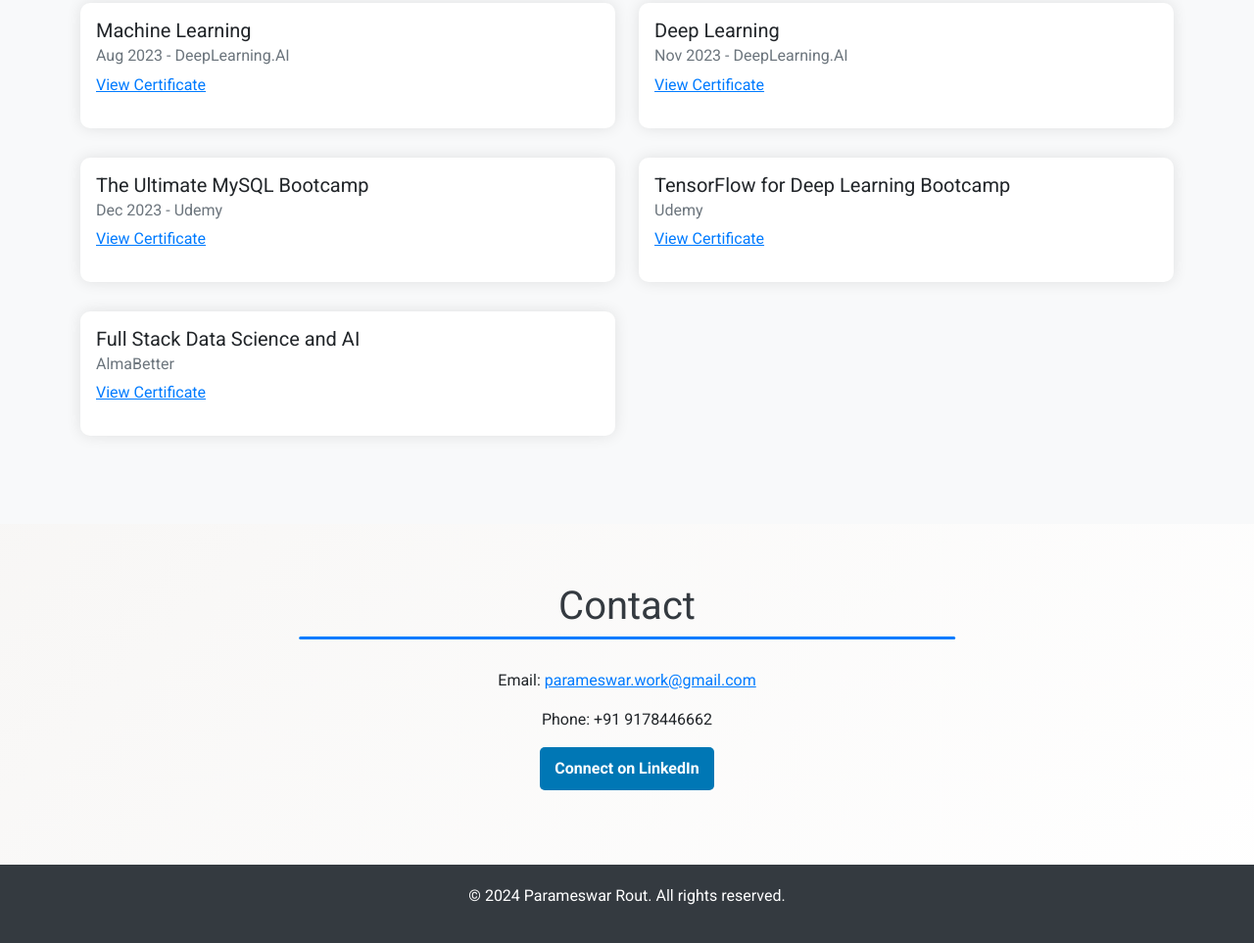
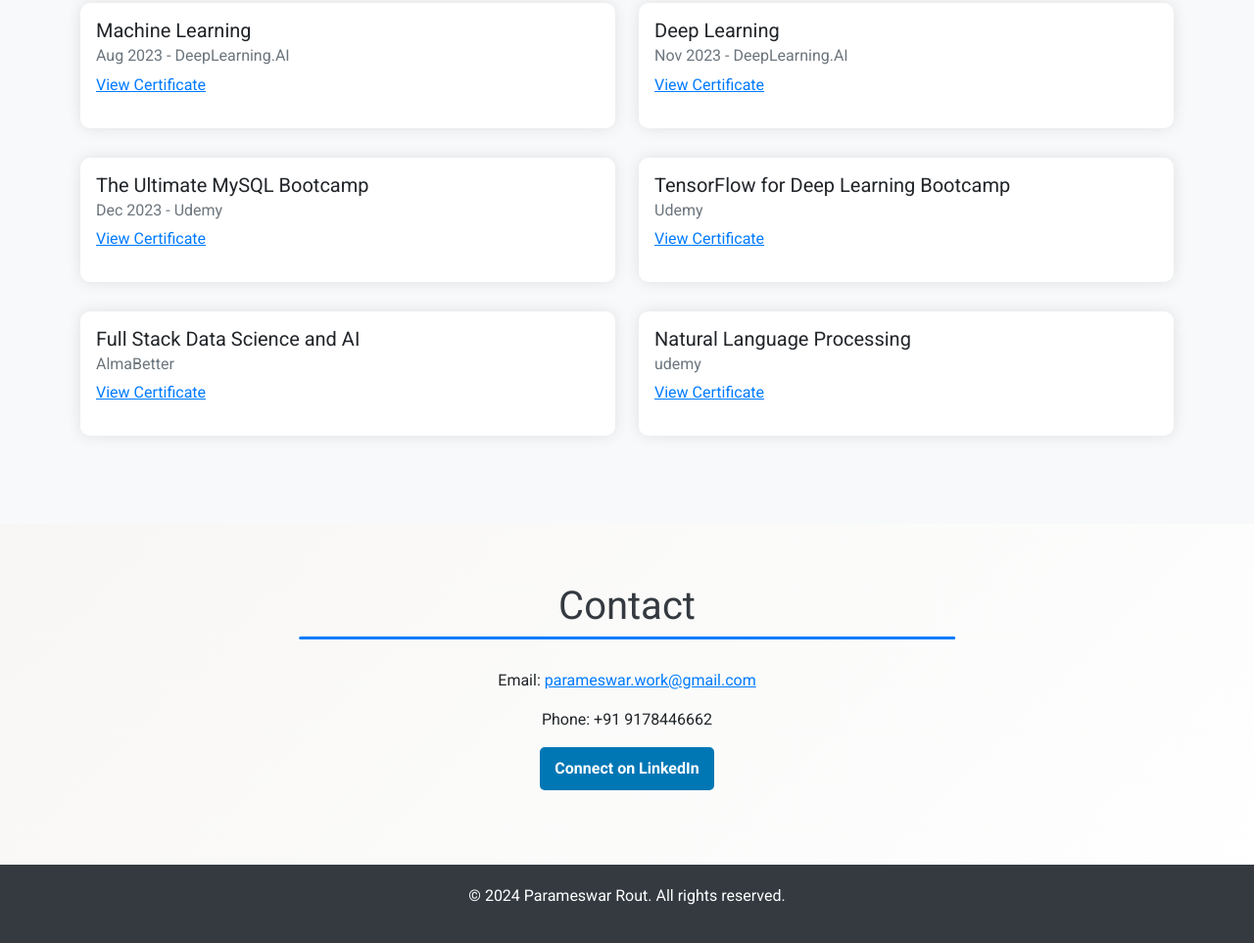
Before and after one commit to parameswarrout/my-portfolio, a plain HTML site: page index.html in a window 1280 px wide. Shown: the part 2215-3178 px from the top of the page at 98% size. Drawn offline with nearby package versions, Linux system fonts and the light colour scheme.

Commit message:
adding NLP udemy certificate

```diff
--- a/index.html
+++ b/index.html
@@ -216,6 +216,16 @@
             </div>
           </div>
         </div>
+        <!-- Certificate Card 6 -->
+        <div class="col-md-6">
+          <div class="card">
+            <div class="card-body">
+              <h5 class="card-title">Natural Language Processing</h5>
+              <h6 class="card-subtitle mb-2 text-muted">udemy</h6>
+              <p><a href="https://www.udemy.com/certificate/UC-583daf29-eed8-40a4-bc3e-975d005121b3/" target="_blank">View Certificate</a></p>
+            </div>
+          </div>
+        </div>
       </div>
     </div>
   </section>
```
Lines whose indentation alone changed are shown as unchanged.
